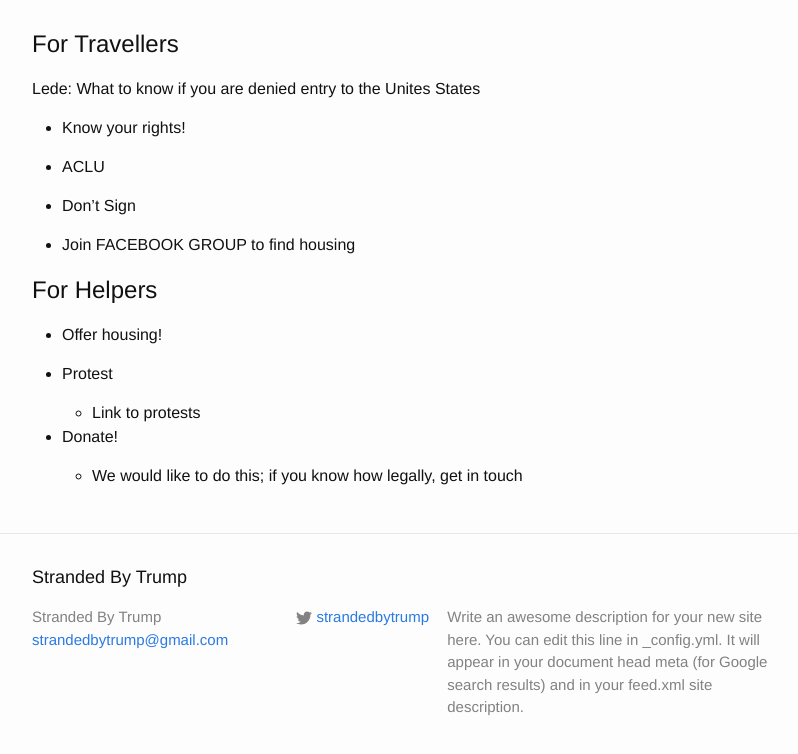
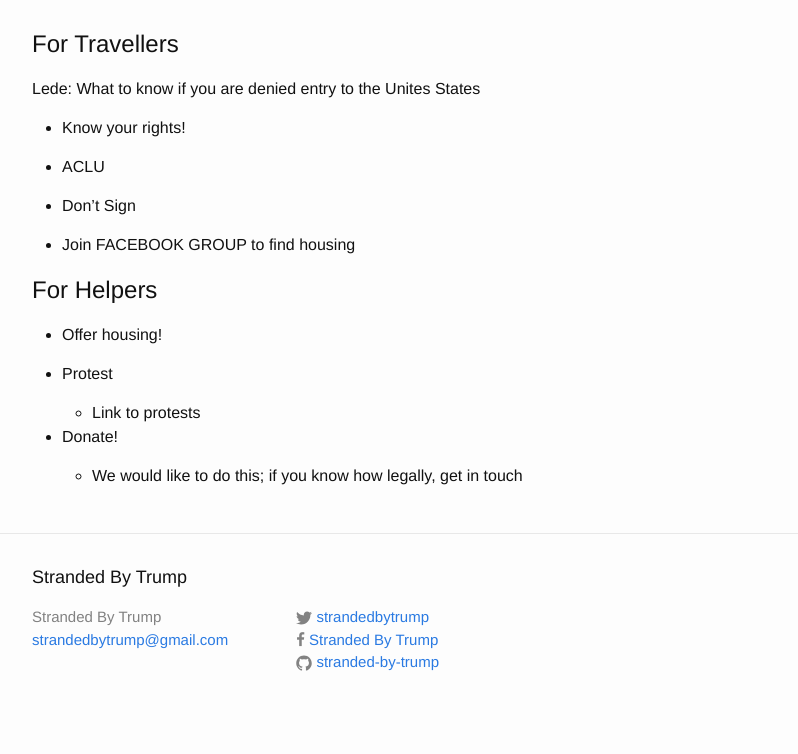
Before and after one commit to RichardLitt/stranded-by-trump, a Jekyll site: the page built from index.md, in a window 1280 px wide and 900 px high, scrolled down 603 px, cut to the strip 121-875 px from the top of the window. Shown: the whole strip, without its empty margins (238-1036 px from the left). Built offline with Jekyll 4.4.1, drawn with Linux system fonts in a browser that asks for light colours; nearby versions of some CDN libraries.

Commit message:
Added links to fb and github

```diff
--- a/Gemfile
+++ b/Gemfile
@@ -1,5 +1,4 @@
 source "https://rubygems.org"
-ruby "#{ENV['ruby_version'] || '2.3.1'}"
 
 # Hello! This is where you manage which Jekyll version is used to run.
 # When you want to use a different version, change it below, save the
@@ -10,7 +9,6 @@ ruby "#{ENV['ruby_version'] || '2.3.1'}"
 # This will help ensure the proper Jekyll version is running.
 # Happy Jekylling!
 gem "jekyll", "3.3.1"
-gem 'github-pages', group: :jekyll_plugins
 
 # If you want to use GitHub Pages, remove the "gem "jekyll"" above and
 # uncomment the line below. To upgrade, run `bundle update github-pages`.
--- a/_config.yml
+++ b/_config.yml
@@ -16,12 +16,10 @@
 title: Stranded By Trump
 email: strandedbytrump@gmail.com
 description: > # this means to ignore newlines until "baseurl:"
-  Write an awesome description for your new site here. You can edit this
-  line in _config.yml. It will appear in your document head meta (for
-  Google search results) and in your feed.xml site description.
 baseurl: "" # the subpath of your site, e.g. /blog
 url: "https://strandedbytrump.com" # the base hostname & protocol for your site, e.g. http://example.com
 twitter_username: strandedbytrump
+github_username: stranded-by-trump
 
 # Build settings
 markdown: kramdown
--- a/_includes/footer.html
+++ b/_includes/footer.html
@@ -20,17 +20,19 @@
         </ul>
       </div>
 
-      <div class="footer-col footer-col-2">
+      <div class="footer-col footer-col-4">
         <ul class="social-media-list">
-          {% if site.github_username %}
+          {% if site.twitter_username %}
           <li>
-            {% include icon-github.html username=site.github_username %}
+            {% include icon-twitter.html username=site.twitter_username %}
           </li>
           {% endif %}
 
-          {% if site.twitter_username %}
+          <li><i class="fa fa-facebook"></i> <a href="https://www.facebook.com/groups/155248034975170/">Stranded By Trump</a></li>
+
+           {% if site.github_username %}
           <li>
-            {% include icon-twitter.html username=site.twitter_username %}
+            {% include icon-github.html username=site.github_username %}
           </li>
           {% endif %}
         </ul>
--- a/_includes/head.html
+++ b/_includes/head.html
@@ -7,6 +7,7 @@
     <meta name="description" content="{{ page.excerpt | default: site.description | strip_html | normalize_whitespace | truncate: 160 | escape }}">
 
     <link rel="stylesheet" href="/assets/main.css">
+    <link rel="stylesheet" href="https://maxcdn.bootstrapcdn.com/font-awesome/4.3.0/css/font-awesome.min.css">
     <link rel="canonical" href="{{ page.url | replace:'index.html','' | absolute_url }}">
     <link rel="alternate" type="application/rss+xml" title="{{ site.title | escape }}" href="{{ " /feed.xml " | relative_url }}">
 
--- a/_includes/icon-github.html
+++ b/_includes/icon-github.html
@@ -1 +1 @@
-<a href="https://github.com/{{ include.username }}"><span class="icon icon--github">{% include icon-github.svg %}</span><span class="username">{{ include.username }}</span></a>
+<a href="https://github.com/RichardLitt/stranded-by-trump"><span class="icon icon--github">{% include icon-github.svg %}</span><span class="username">{{ include.username }}</span></a>
```
